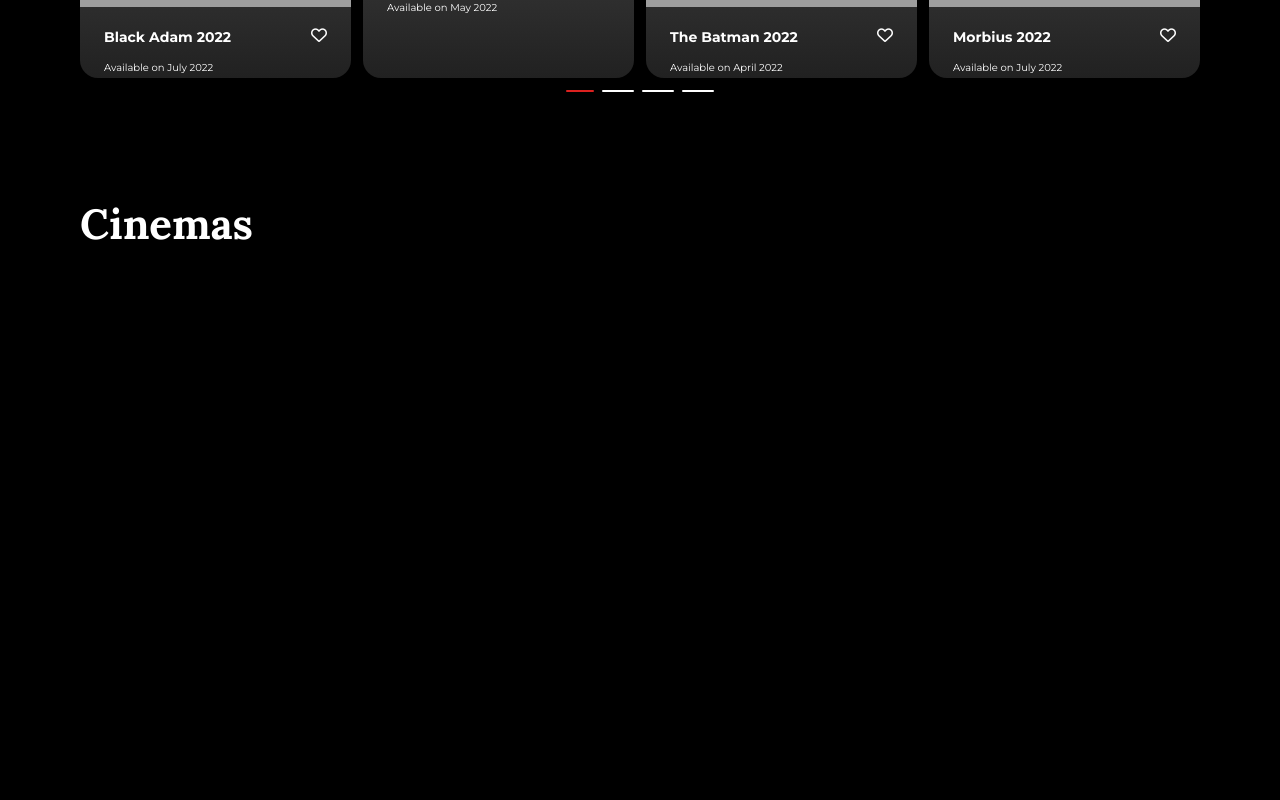
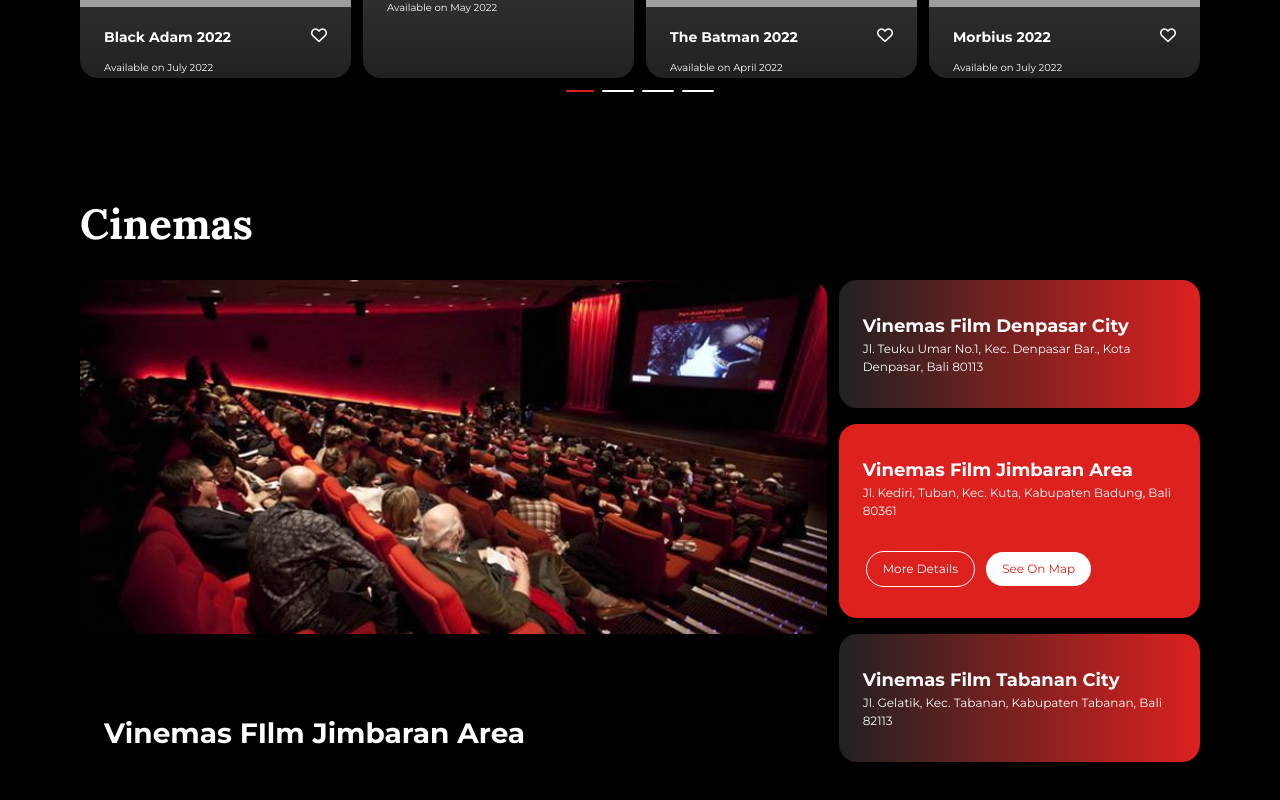
Before and after one commit to IdaDanuartha/vinemas-landing, a Vue app: page / in a window 1280 px wide. Shown: the part 3479-4279 px from the top of the page. Before the commit the page ends 3759 px from the top, so only its background shows below. Built offline with nearby package versions, Linux system fonts and the light colour scheme; grey boxes are pictures that could not be loaded.

Commit message:
cinemas section done

```diff
--- a/src/components/sections/Cinemas.vue
+++ b/src/components/sections/Cinemas.vue
@@ -4,8 +4,49 @@
 <template>
   <section>
     <h1 class="mb-6">Cinemas</h1>
+    <div class="grid grid-cols-3">
+      <div class="col-span-2 relative">
+        <img src="/src/assets/img/cinemas/vinemas_jimbaran.svg" class="rounded-[18px] w-full" alt="">
+        <div class="absolute text-white bottom-6 left-6">
+          <h4 class="font-montserrat-bold text-[28px]">Vinemas FIlm Jimbaran Area</h4>
+        </div>
+      </div>
+      <div class="ml-3">
+        <div class="card">
+          <h4 class="font-montserrat-bold text-lg">Vinemas Film Denpasar City</h4>
+          <p class="text-[12px]">Jl. Teuku Umar No.1, Kec. Denpasar Bar., Kota Denpasar, Bali 80113</p>
+        </div>
+        <div class="card active">
+          <h4 class="font-montserrat-bold text-lg">Vinemas Film Jimbaran Area</h4>
+          <p class="text-[12px]">Jl. Kediri, Tuban, Kec. Kuta, Kabupaten Badung, Bali 80361</p>
+          <div class="button-group flex mt-8 -ml-2">
+            <button class="btn-outline">More Details</button>
+            <button class="btn-default">See On Map</button>
+          </div>
+        </div>
+        <div class="card">
+          <h4 class="font-montserrat-bold text-lg">Vinemas Film Tabanan City</h4>
+          <p class="text-[12px]">Jl. Gelatik, Kec. Tabanan, Kabupaten Tabanan, Bali 82113</p>
+        </div>
+      </div>
+    </div>
   </section>
 </template>
 
 <style scoped>
+.card {
+  @apply bg-gradient-to-r from-secondary-color to-main-color rounded-[18px] px-6 py-8 mb-4 text-white;
+}
+
+.card.active {
+  background: rgb(220,33,31) !important;
+}
+
+.card .btn-outline {
+  @apply text-white outline outline-1 outline-white py-2 px-4 rounded-full ml-3 text-[12px] transition-all duration-300 hover:bg-white hover:text-main-color;
+}
+
+.card .btn-default {
+  @apply text-main-color bg-white py-2 px-4 rounded-full ml-3 text-[12px] transition-all duration-300 hover:text-white hover:bg-transparent hover:outline hover:outline-1 hover:outline-white;
+}
 </style>
--- a/src/components/sections/Footer.vue
+++ b/src/components/sections/Footer.vue
@@ -2,7 +2,7 @@
 </script>
 
 <template>
-  <div></div>
+  <div class="mt-20"></div>
 </template>
 
 <style scoped>
```
